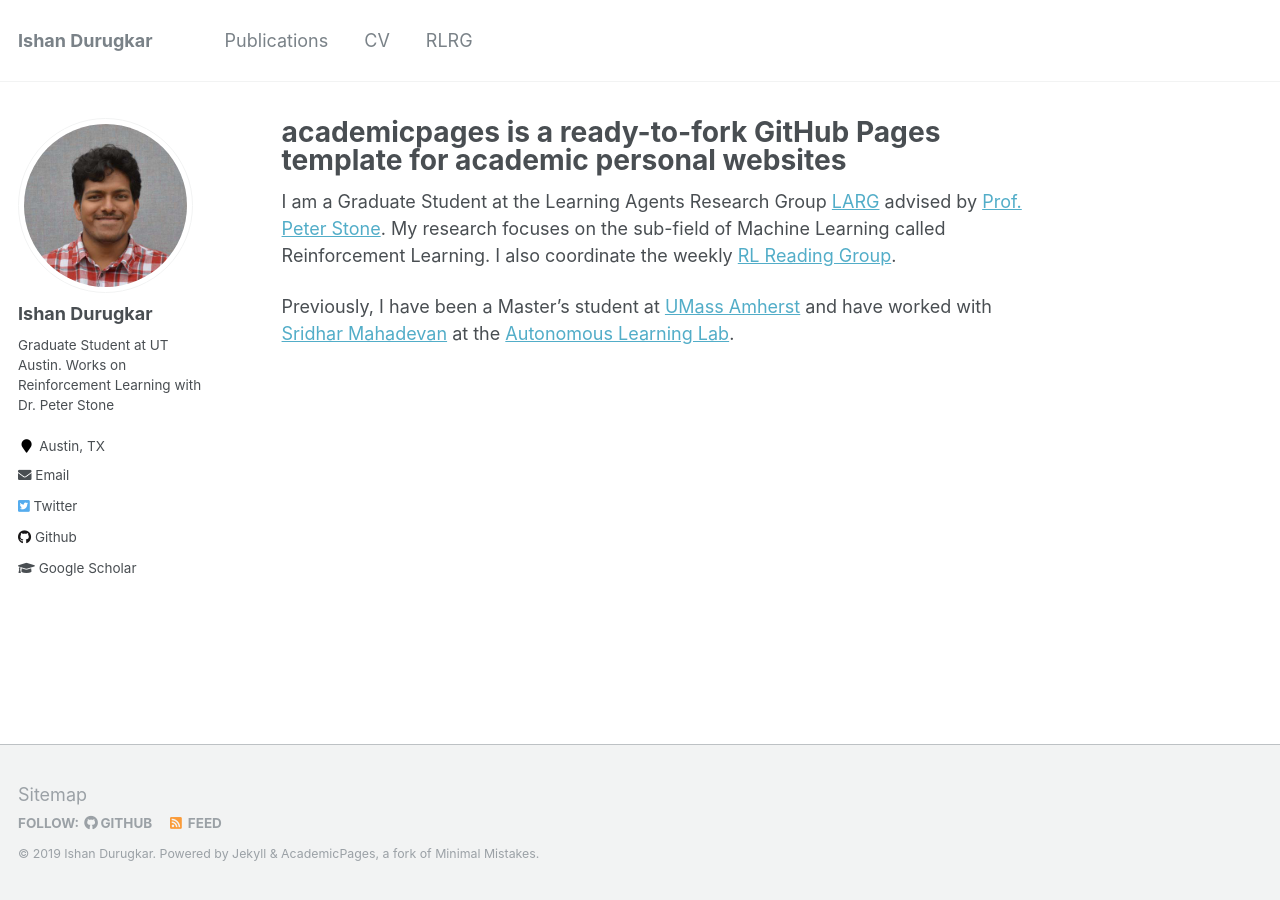
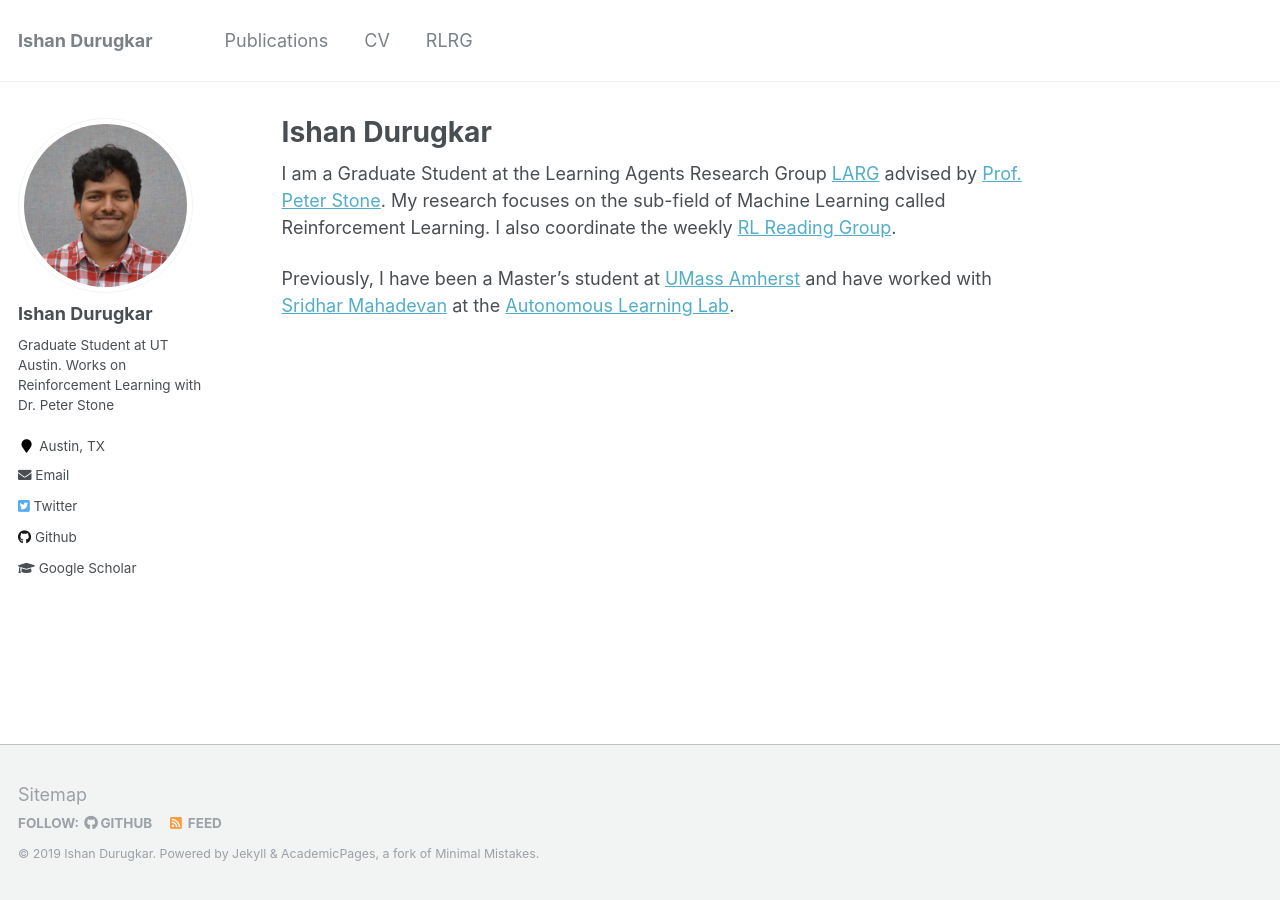
Before and after one commit to iDurugkar/idurugkar.github.io, a Jekyll site: the page built from _pages/about.md, in a window 1280 px wide. Built offline with Jekyll 4.4.1, drawn with Linux system fonts in a browser that asks for light colours.

Commit message:
more changes

```diff
--- a/_pages/about.md
+++ b/_pages/about.md
@@ -1,6 +1,6 @@
 ---
 permalink: /
-title: "academicpages is a ready-to-fork GitHub Pages template for academic personal websites"
+title: "Ishan Durugkar"
 excerpt: "About me"
 author_profile: true
 redirect_from:
```
